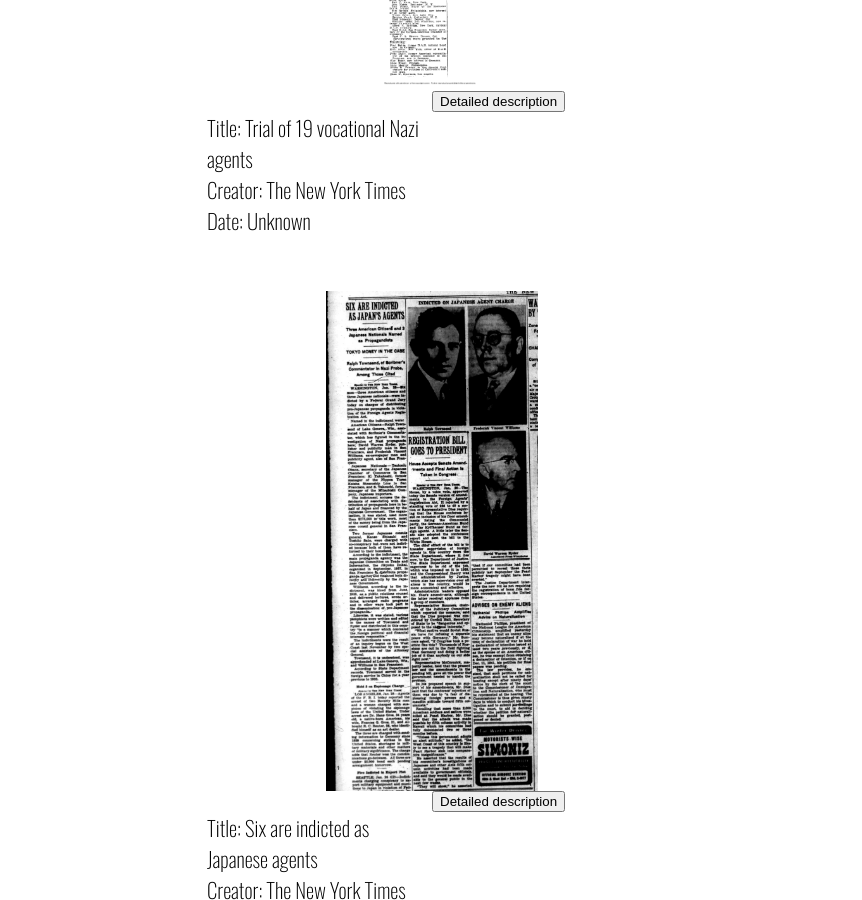
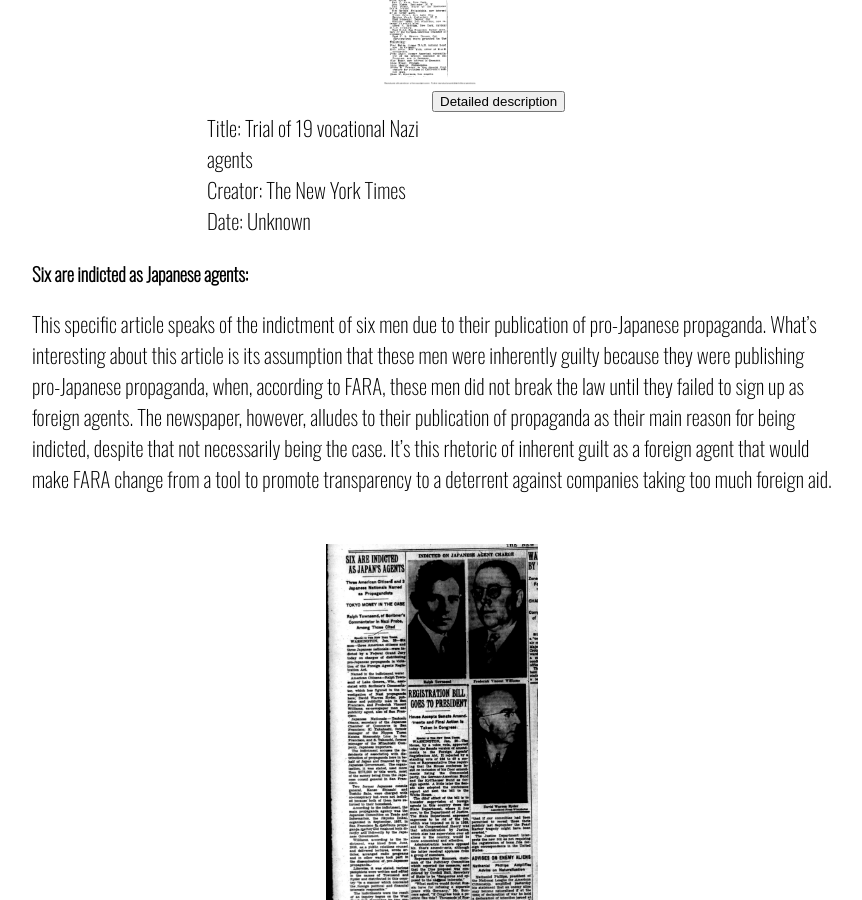
Before and after one commit to tonylira0327/forgn_agnt, a Jekyll site: the page built from index.markdown, in a window 1280 px wide and 900 px high, scrolled down 2252 px. Shown: the whole window, without its empty margins (208-1070 px from the left). Built offline with Jekyll 4.4.1, drawn with Linux system fonts in a browser that asks for light colours.

Commit message:
Update index.markdown

```diff
--- a/index.markdown
+++ b/index.markdown
@@ -17,6 +17,8 @@ Max Ellman, Nick Portollozi, Anthony Lira-Ruelas. "Foreign Agents." Published De
 
 {% include media_next.html pages=media %}
 {% include media_next.html pages=media %}
+### Six are indicted as Japanese agents:
+This specific article speaks of the indictment of six men due to their publication of pro-Japanese propaganda. What’s interesting about this article is its assumption that these men were inherently guilty because they were publishing pro-Japanese propaganda, when, according to FARA, these men did not break the law until they failed to sign up as foreign agents. The newspaper, however, alludes to their publication of propaganda as their main reason for being indicted, despite that not necessarily being the case. It's this rhetoric of inherent guilt as a foreign agent that would make FARA change from a tool to promote transparency to a deterrent against companies taking too much foreign aid.
 {% include media_next.html pages=media %}
 {% include media_next.html pages=media %}
 {% include media_next.html pages=media %}
```
